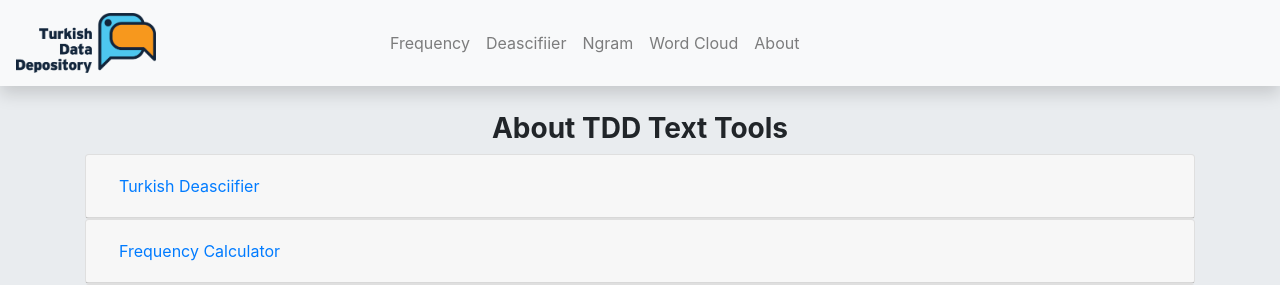
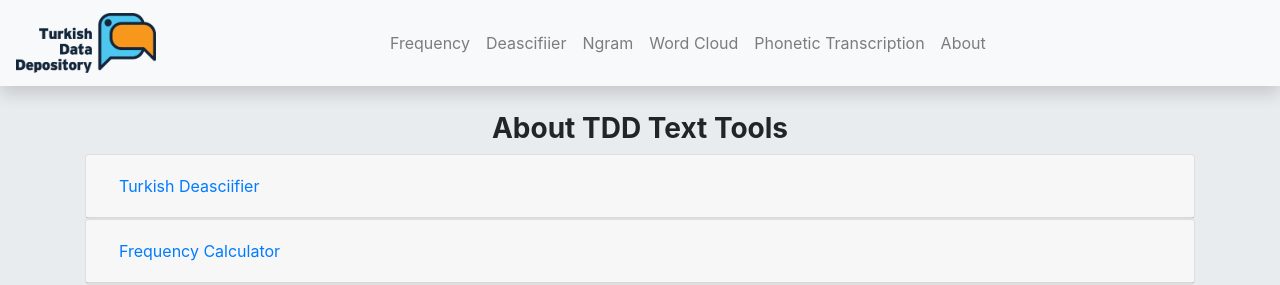
Before and after one commit to tdd-ai/tdd_tools, a Flask app: page /about in a window 1280 px wide. Shown: the top 285 px of the page. Run offline with Flask 2, Linux system fonts and the light colour scheme; some libraries are stand-ins or nearby versions.

Commit message:
updated menu bar

```diff
--- a/templates/base.html
+++ b/templates/base.html
@@ -115,6 +115,10 @@ footer {
                     <a class="nav-link" <a href={{ url_for('wc_input') }}>Word Cloud</a>
                 </li>
 
+		<li class="nav-item">
+                    <a class="nav-link" <a href={{ url_for('phonetic_input') }}>Phonetic Transcription</a>
+                </li>
+
                 <li class="nav-item">
                     <a class="nav-link" <a href={{ url_for('about') }}>About</a>
                 </li>
```
